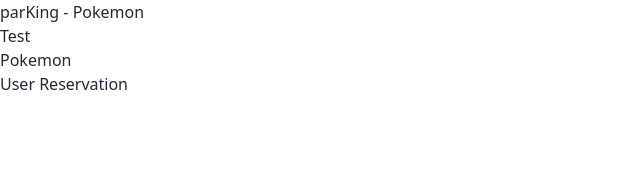
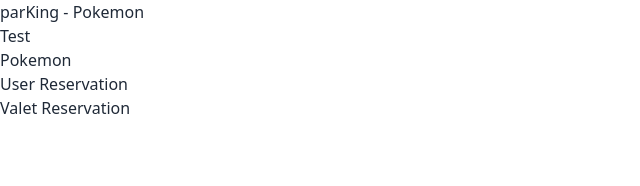
Before and after one commit to pokemon-parKing/parKing-client, a React (Vite) app: page / in a window 1280 px wide. Shown: the top 186 px of the page, without its empty margins (0-640 px from the left). Built offline with nearby package versions, Linux system fonts and the light colour scheme; no server answers.

Commit message:
added ValetReservation link to App.jsx, added path and element in main.jsx

```diff
--- a/src/App.jsx
+++ b/src/App.jsx
@@ -1,4 +1,5 @@
 import UserReservation from "./containers/UserReservation.jsx";
+import ValetReservation from "./containers/ValetReservation.jsx";
 import { Link } from "react-router-dom";
 
 function App() {
@@ -8,6 +9,7 @@ function App() {
       <div className="flex flex-col md:flex-row ">Test</div>
       <Link to={"/pokemon"}>Pokemon</Link>
       <Link to={"/reservation"}>User Reservation</Link>
+      <Link to={"/valetReservation"}>Valet Reservation</Link>
     </div>
   );
 }
--- a/src/containers/ValetReservation.jsx
+++ b/src/containers/ValetReservation.jsx
@@ -1,11 +1,11 @@
-import React from 'react';
+// import React from 'react';
 import CurrentSpots from '../components/valet-reservation/CurrentSpots.jsx';
 import ReservationList from '../components/valet-reservation/ReservationList.jsx';
 
 const ValetReservation = () => {
   return (
     <div>
-      <h1>Valet Reservation Page</h1>
+      <h1 className="text-2xl">Valet Reservation Page</h1>
       <CurrentSpots />
       <ReservationList />
     </div>
--- a/src/main.jsx
+++ b/src/main.jsx
@@ -1,6 +1,7 @@
 import ReactDOM from "react-dom/client";
 import App from "./App";
 import UserReservation from "./containers/UserReservation";
+import ValetReservation from "./containers/ValetReservation";
 import "./index.css";
 import { createBrowserRouter, RouterProvider } from "react-router-dom";
 
@@ -13,6 +14,10 @@ const router = createBrowserRouter([
     path: "/reservation",
     element: <UserReservation />,
   },
+  {
+    path: "/valetReservation",
+    element: <ValetReservation />
+  },
   // {
   //   path: yourpathhere,
   //   element: importyourelementhere
```
